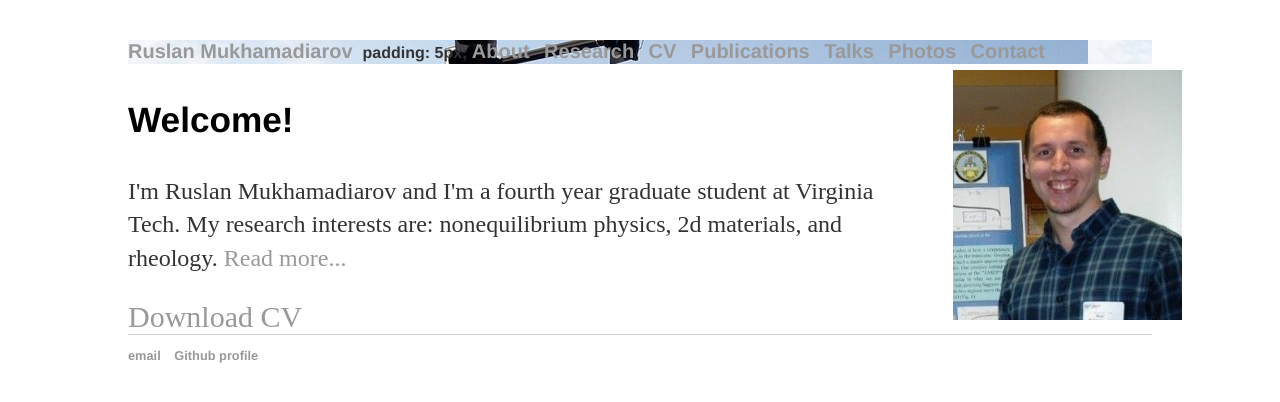
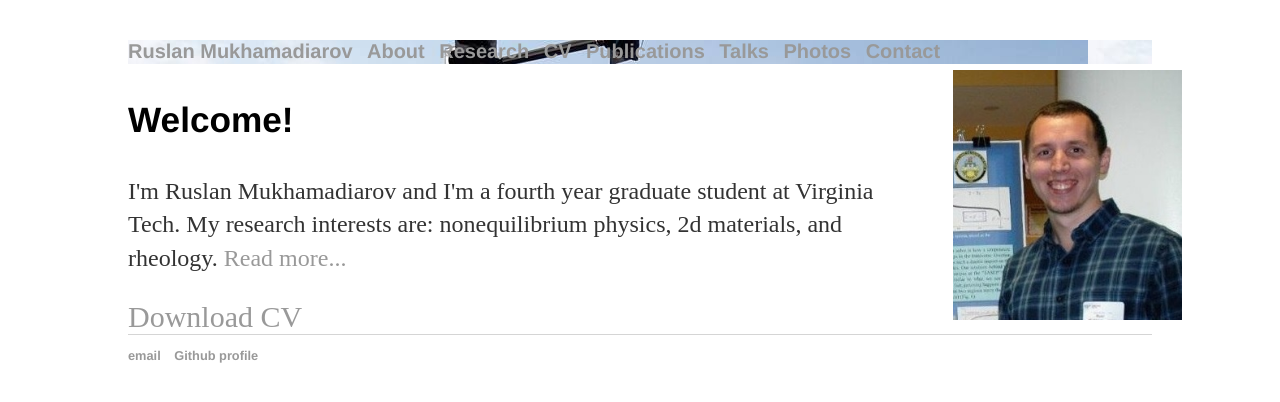
Before and after one commit to RusFortunat/mukhamadiarov, a Jekyll site: the page built from index.html, in a window 1280 px wide. Shown: the top 402 px of the page. Built offline with Jekyll 4.4.1, drawn with Linux system fonts in a browser that asks for light colours.

Commit message:
Update default.html

```diff
--- a/_layouts/default.html
+++ b/_layouts/default.html
@@ -11,7 +11,7 @@
   <body>
     <nav>
 <ul style="background-image:url(14484883_1127669997317730_5313462470348272071_n.jpg)">
-<li><a style="font-size:20px" href="/about">Ruslan Mukhamadiarov</a></li>padding: 5px;
+<li><a style="font-size:20px" href="/about">Ruslan Mukhamadiarov</a></li>
 <li><a style="font-size:20px" href="/about">About</a></li>
 <li><a style="font-size:20px" href="/research">Research</a></li>
 <li><a style="font-size:20px" href="/CV">CV</a></li>
```
